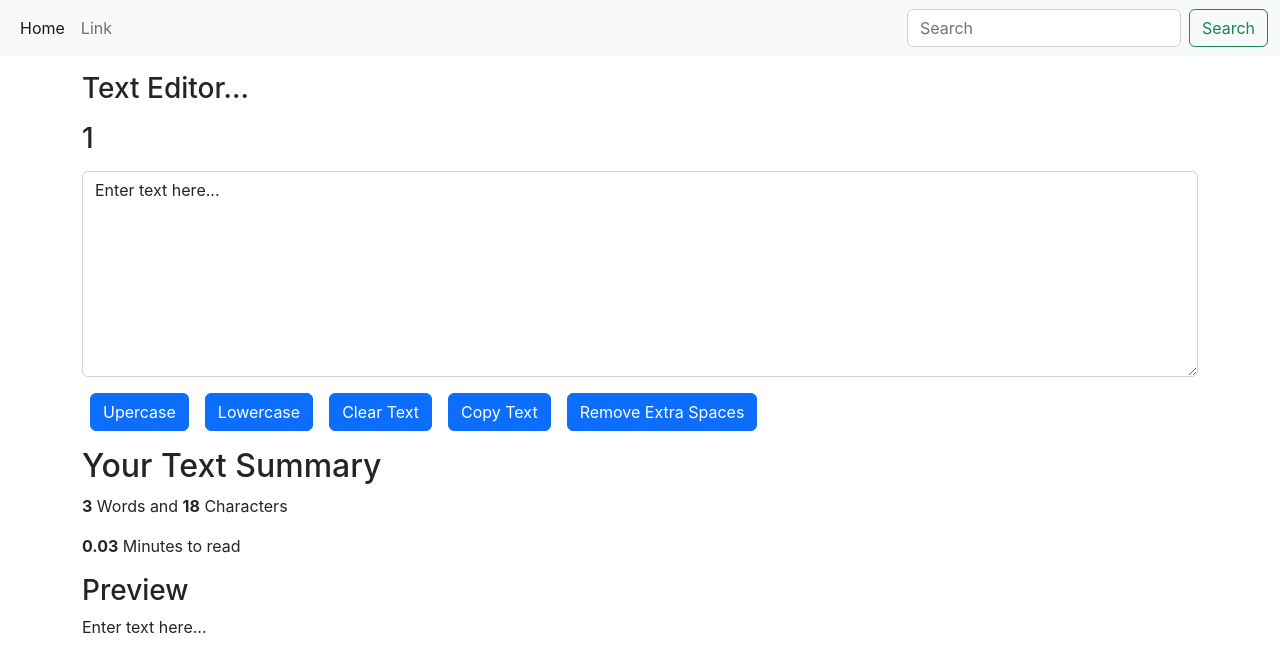
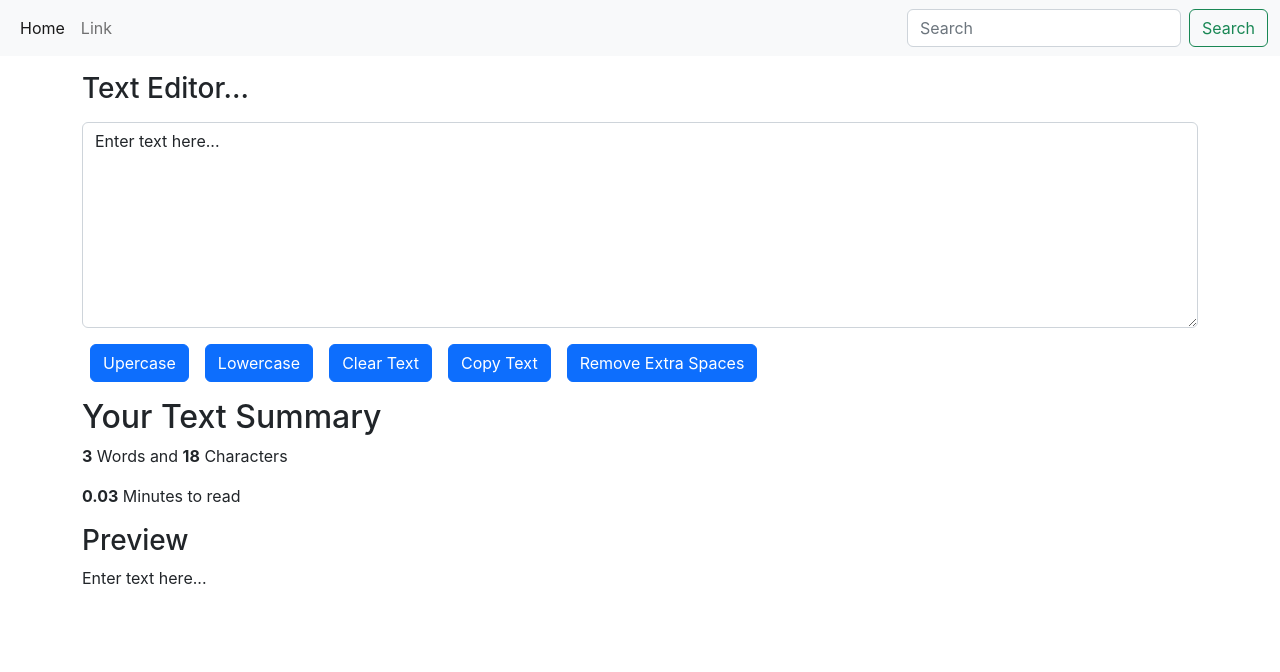
Before and after one commit to abdullahoffitial/Text-Editer-App, a React (Create React App) app: page / in a window 1280 px wide. Shown: the top 672 px of the page. Built offline with nearby package versions, Linux system fonts and the light colour scheme.

Commit message:
miner update

```diff
--- a/src/App.js
+++ b/src/App.js
@@ -14,7 +14,7 @@ function App() {
         </div>
         <div>
           {/* props concept */}
-      <TextEditer  Heading="Text Editor..." num="1"/>
+      <TextEditer  Heading="Text Editor..."/>
       </div>
     </>
   );
--- a/src/Components/TextEditer.jsx
+++ b/src/Components/TextEditer.jsx
@@ -53,7 +53,6 @@ export default function TextEditer(props) {
   return (
     <>
       <h3 className="container my-3">{props.Heading}</h3>
-      <h3 className="container my-3">{props.num}</h3>
       <div className="container">
         <div className="mb-3">
           <textarea
```
